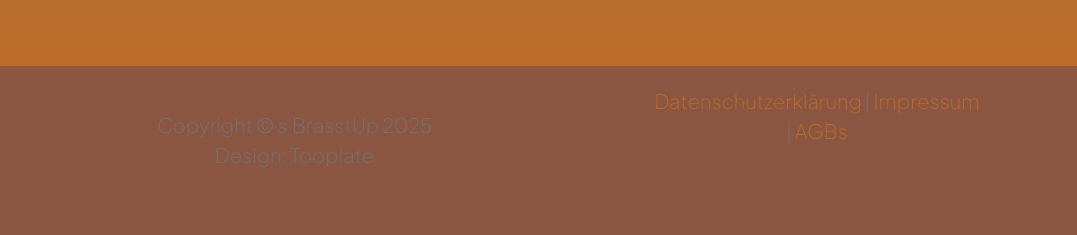
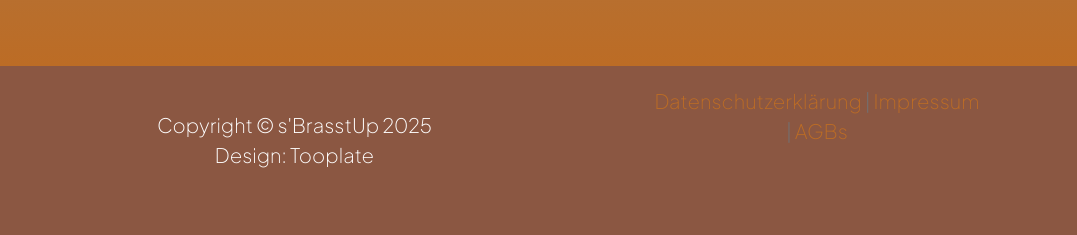
Before and after one commit to sBrasstUp/sBrasstUp.github.io, a plain HTML site: page index.html in a window 1280 px wide. Shown: the part 6091-6326 px from the top of the page, 203-1280 px from the left. Drawn offline with Linux system fonts and the light colour scheme.

Commit message:
class="text-white d-block mb-4"

```diff
--- a/index.html
+++ b/index.html
@@ -541,7 +541,7 @@ Bootstrap 5 HTML CSS Template
 
 			    <div class="col-lg-7 col-12 mt-4">
                                 <div class="container">
-                         	<p>Copyright &copy; s'BrasstUp 2025<br>
+                         	<p class="text-white d-block mb-4">Copyright &copy; s'BrasstUp 2025<br>
 				Design: Tooplate</p>
                     		</div>
                             </div>
```
